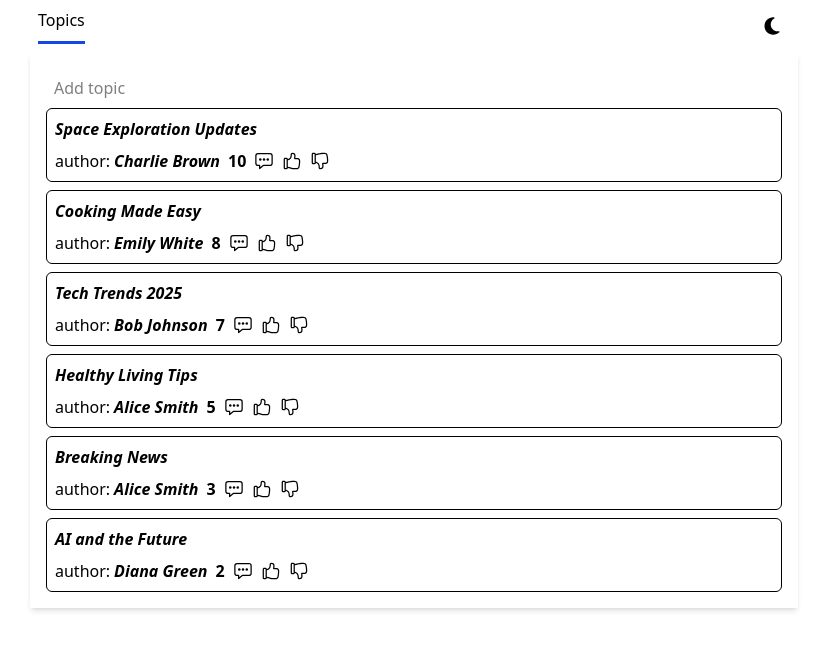
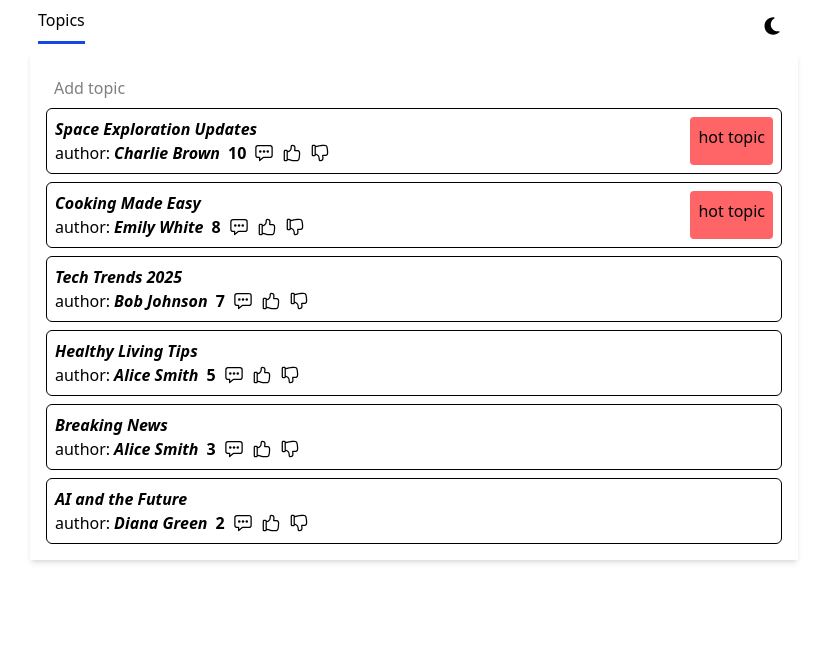
Before and after one commit to dimitargluharski/practise, a React (Vite) app: page / in a window 1280 px wide. Shown: the top 650 px of the page, without its empty margins (226-1053 px from the left). Built offline with nearby package versions, Linux system fonts and the light colour scheme.

Commit message:
add hot topic label

```diff
--- a/src/pages/HomePage.tsx
+++ b/src/pages/HomePage.tsx
@@ -16,7 +16,6 @@ const posts = [
 export const HomePage = () => {
   const [topics, setTopics] = useState(posts);
   const [term, setTerm] = useState('');
-  const [showMore, setShowMore] = useState(3);
 
   const handleOnChangeInput = (event: React.ChangeEvent<HTMLInputElement>) => {
     setTerm(event.target.value);
@@ -34,22 +33,14 @@ export const HomePage = () => {
     ))
   }
 
-  const handleComment = (postId: number, title: string) => {
-    console.log(postId);
-    console.log(title);
-  }
-
-  const handleShowMoreTopics = () => {
-    setShowMore((oldValue) => oldValue + showMore);
-  }
-
   return (
     <div className="max-w-3xl mx-auto p-4 flex flex-col shadow-md">
       <InputField handleOnChangeInput={handleOnChangeInput} term={term} />
 
       <div className="flex flex-col gap-2">
         {topics.sort((a, b) => b.votes - a.votes).map((topic) => (
-          <div key={topic.id} className="flex flex-col gap-2 border rounded-md p-2">
+          <div key={topic.id} className="flex text-center gap-2 border rounded-md p-2">
+            <div className="w-full flex flex-col">
               <div className="flex gap-1">
                 <span className="font-bold italic">
                   {topic.title}
@@ -87,6 +78,13 @@ export const HomePage = () => {
 
               </div>
             </div>
+
+            <div className="flex justify-end w-full">
+              <span className={`${topic.votes >= 8 ? 'bg-red-400' : ''} p-2 rounded`}>
+                {topic.votes >= 8 ? 'hot topic' : ''}
+              </span>
+            </div>
+          </div>
         ))}
 
       </div>
```
Lines whose indentation alone changed are shown as unchanged.
